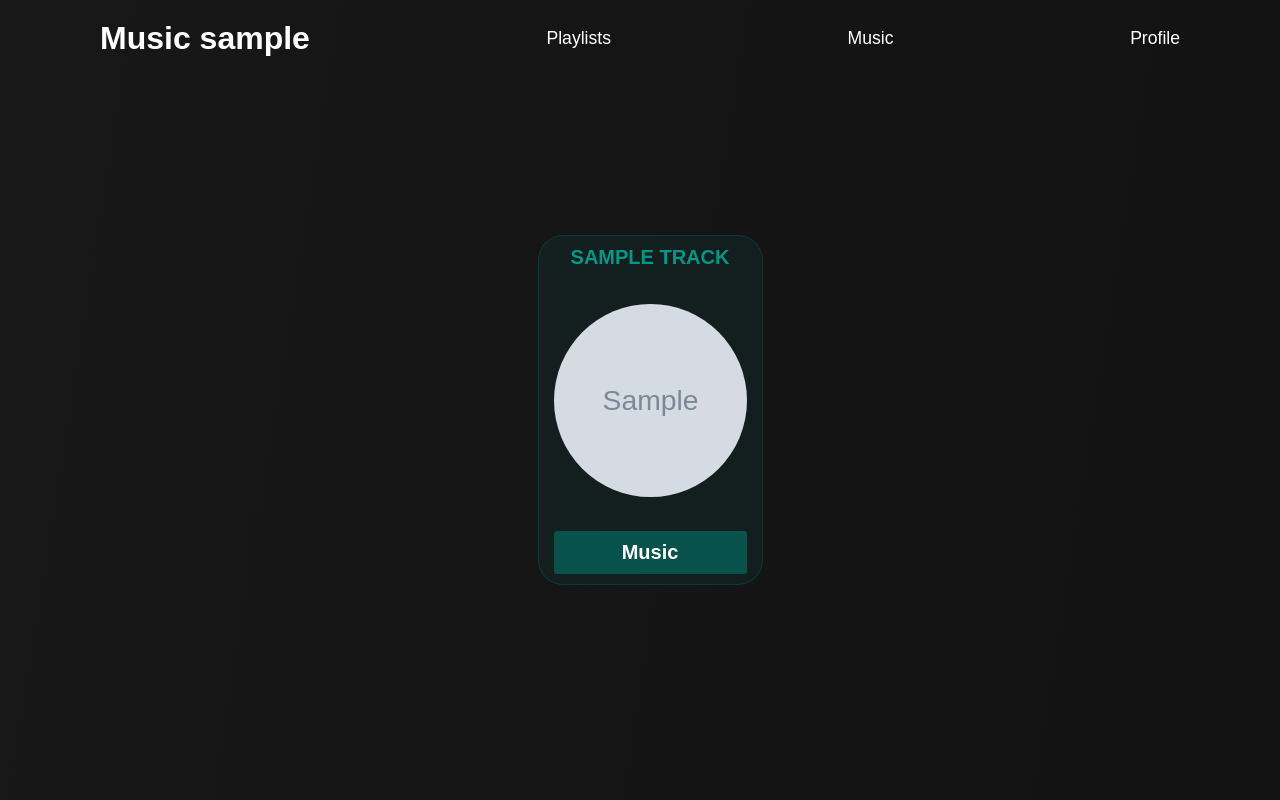
After one commit to Joseph7Cartaphilus/TermProject, a Django app: page /music/playlist/1/ in a window 1280 px wide. The commit adds this page. Run offline with Django 4.2, Linux system fonts and the light colour scheme; a user stored in the database is signed in; tables that the repository leaves empty hold one stand-in row (values such as "Sample post"); grey boxes marked "Sample" are stand-in pictures.

Commit message:
+ playlist

```diff
--- /dev/null
+++ b/src/music/templates/playlist.html
@@ -0,0 +1,53 @@
+{% load static %}
+<!DOCTYPE html>
+<html lang="ru">
+<head>
+    <meta charset="UTF-8">
+    <meta http-equiv="Content-Type" content="text/html; charset=iso-8859-1"/>
+    <meta name="viewport" content="width=device-width, initial-scale=1">
+
+    <title>Joseph Cartaphilus</title>
+
+    <link rel="icon" type="images/png" href="{% static 'css/img/ico.png' %}">
+    <link rel="stylesheet" href="{% static 'css/style.css' %}">
+    <script src="{% static 'js/music.js' %}" defer></script>
+</head>
+
+<header>
+    <h2 class="logo">Music {{ user.username }}</h2>
+    <nav class="navigation">
+        <a href="{% url 'playlists' %}">Playlists</a>
+    </nav>
+    <nav class="navigation">
+        <a href="{% url 'player' %}">Music</a>
+    </nav>
+    <nav class="navigation">
+        <a href="{% url 'profile' %}">Profile</a>
+    </nav>
+</header>
+
+<body>
+{% for track in tracks %}
+    <div class="flip-container">
+        <div class="flip">
+            <div class="front">
+                <div class="header-flip">
+                    <h3 class="name">{{ track.title|upper }}</h3>
+                </div>
+                <div class="img-container"><img src="/media/{{ track.img }}" alt="img"></div>
+                <h5 class="flip-btn">Music</h5>
+            </div>
+            <div class="back">
+                <div class="header-flip header-flip-back">
+                    <img src="/media/{{ track.img }}" alt="img" class="back-img">
+                    <h3 class="name">{{ track.title|upper }}</h3>
+                </div>
+                <img class="soundbutton paused" src="{% static 'img/sound.gif' %}" alt="Alt">
+                <audio class="audio" src="/media/{{ track.audio_file }}"></audio>
+                <h4 class="flip-btn">Music</h4>
+            </div>
+        </div>
+    </div>
+{% endfor %}
+</body>
+</html>
--- a/src/music/templates/playlists.html
+++ b/src/music/templates/playlists.html
@@ -15,7 +15,7 @@
 <header>
     <h2 class="logo">Playlists {{ user.username }}</h2>
     <nav class="navigation">
-        <a href="{% url 'player' %}">{{ user.username }} Music</a>
+        <a href="{% url 'player' %}">Music</a>
     </nav>
     <nav class="navigation">
         <a href="{% url 'profile' %}">Profile</a>
@@ -33,7 +33,7 @@
                 <p class="description">
                     <b>Number of tracks: </b> {{ playlist.tracks.count }}
                 </p>
-                <a class="flip-btn">Music</a>
+                <a href="{% url 'playlist' playlist.id %}" class="flip-btn">Listen</a>
             </div>
         </div>
     </div>
--- a/src/music/urls.py
+++ b/src/music/urls.py
@@ -5,5 +5,6 @@ from . import views
 urlpatterns = [
     path('', views.player, name='player'),
     path('<int:artist_id>/music/', views.player, name='artist'),
-    path('playlist/', views.playlists, name='playlists')
+    path('playlists/', views.playlists, name='playlists'),
+    path('playlist/<int:playlist_id>/', views.playlist, name='playlist'),
 ]
--- a/src/music/views.py
+++ b/src/music/views.py
@@ -1,5 +1,5 @@
 from django.db.models import Q
-from django.shortcuts import render
+from django.shortcuts import render, get_object_or_404
 from django.http import HttpResponse, HttpRequest
 from django.contrib.auth.decorators import login_required
 
@@ -26,9 +26,20 @@ def player(request: HttpRequest, artist_id=None) -> HttpResponse:
     return render(request, 'player.html', context)
 
 
+@login_required
 def playlists(request: HttpRequest) -> HttpResponse:
     """Функция для отображения всех плейлистов"""
     context = {
         'playlists': Playlist.objects.all()
     }
     return render(request, 'playlists.html', context)
+
+
+@login_required
+def playlist(request: HttpRequest, playlist_id) -> HttpResponse:
+    track_lists = get_object_or_404(Playlist, id=playlist_id)
+    tracks = track_lists.tracks.all()
+    return render(request, 'playlist.html', {
+        'track_lists': track_lists,
+        'tracks': tracks
+    })
```
